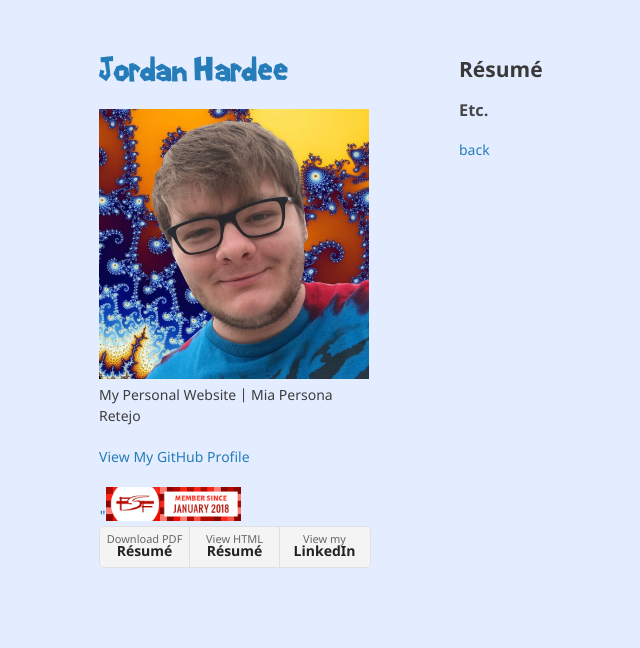
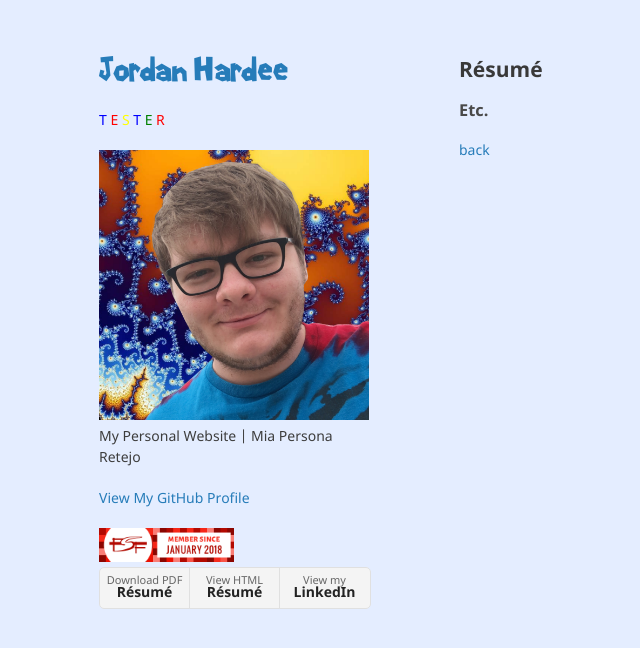
Before and after one commit to jordanhardee/jordanhardee.github.io, a Jekyll site: the page built from resume.md, in a window 1280 px wide. Shown: the top 648 px of the page, without its empty margins (111-751 px from the left). Built offline with Jekyll 4.4.1, drawn with Linux system fonts in a browser that asks for light colours; our own code applies the rules of GitHub Pages for plain Markdown files.

Commit message:
some new theme tests

```diff
--- a/_layouts/default.html
+++ b/_layouts/default.html
@@ -14,8 +14,15 @@
   <body>
     <div class="wrapper">
       <header>
-        <h1><a href="{{ "/" | absolute_url }}">{{ site.title | default: site.github.repository_name }}</a></h1>
-
+        <h1 style=font-size:200%><a href="{{ "/" | absolute_url }}">{{ site.title | default: site.github.repository_name }}</a></h1>
+        <p>
+          <span style='color: blue'>T</span>
+          <span style='color: red'>E</span>
+          <span style='color: yellow'>S</span>
+          <span style='color: blue'>T</span>
+          <span style='color: green'>E</span>
+          <span style='color: red'>R</span>
+        </p>
         {% if site.logo %}
           <img src="{{site.logo | relative_url}}" alt="Logo" />
         {% endif %}
@@ -29,7 +36,7 @@
         {% if site.github.is_user_page %}
         <p class="view"><a href="{{ site.github.owner_url }}">View My GitHub Profile</a></p>
         {% endif %}
-        <a href="https://fsf.org">"<img src="/assets/img/fsf-member.png" alt="FSF Member since January 2018" width=50%;></a>
+        <a href="https://fsf.org"><img src="/assets/img/fsf-member.png" alt="FSF Member since January 2018" width=50%;></a>
 
 
         {% if site.show_downloads %}
```
